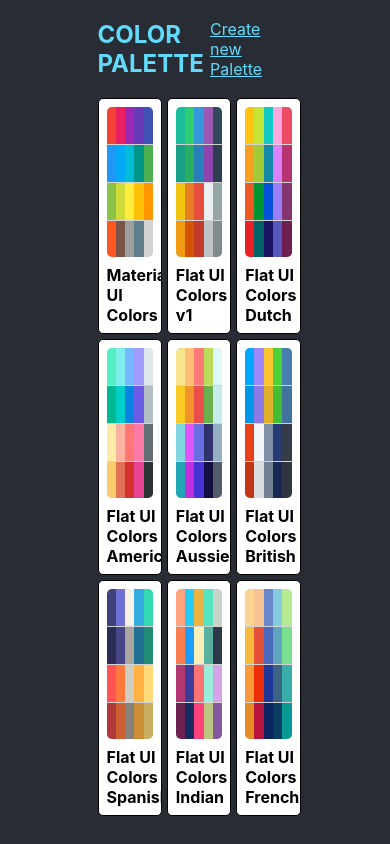
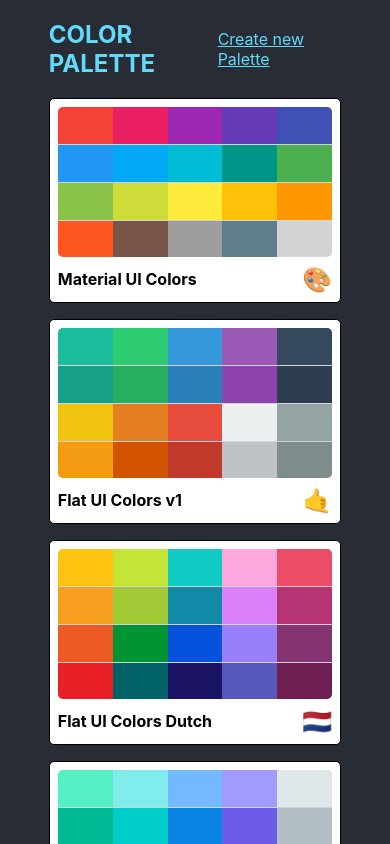
Before and after one commit to ashishsangale/Color-Palette, a React (Create React App) app: page / in a window 390 px wide. Built offline with nearby package versions, Linux system fonts and the light colour scheme.

Commit message:
Making palettelist responsive

```diff
--- a/src/styles/PaletteListStyles.js
+++ b/src/styles/PaletteListStyles.js
@@ -1,3 +1,4 @@
+import sizes from './Sizes';
 export default {
     root:{
         backgroundColor: '#282c34',
@@ -12,7 +13,13 @@
         display: 'flex',
         alignItems: 'flex-start',
         flexDirection: 'column',
-        flexWrap: 'wrap'
+        flexWrap: "wrap",
+        [sizes.down("xl")]: {
+        width: "50%"
+        },
+        [sizes.down("xs")]: {
+        width: "75%"
+        }
     },
     nav:{
         display: 'flex',
@@ -29,6 +36,13 @@
         width: '100%',
         display: 'grid',
         gridTemplateColumns: 'repeat(3,33%)',
-        gridGap: '5px'
+        gridGap: "2.5rem",
+        [sizes.down("md")]: {
+        gridTemplateColumns: "repeat(2, 50%)"
+        },
+        [sizes.down("xs")]: {
+        gridTemplateColumns: "repeat(1, 100%)",
+        gridGap: "1rem"
+        }
     }
 }
--- a/src/styles/Sizes.js
+++ b/src/styles/Sizes.js
@@ -5,7 +5,8 @@
             xs: '576px',
             sm: '768px',
             md: '992px',
-            lg: '1200px'
+            lg: "1200px",
+            xl: "1600px"
         };
         return `@media (max-width: ${sizes[size]})`;
     }
```
